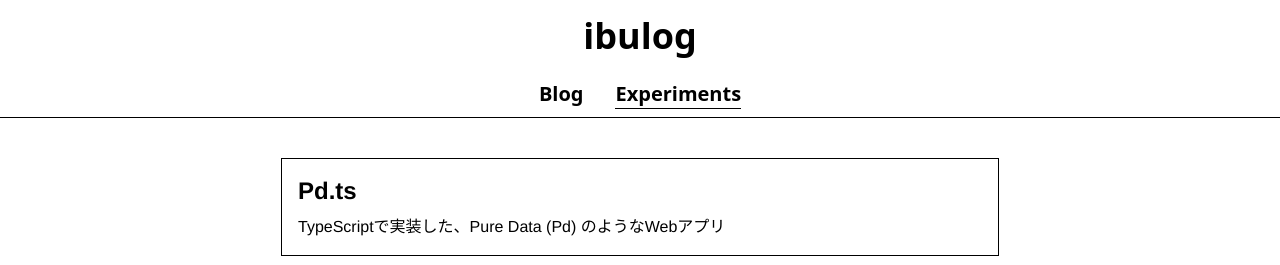
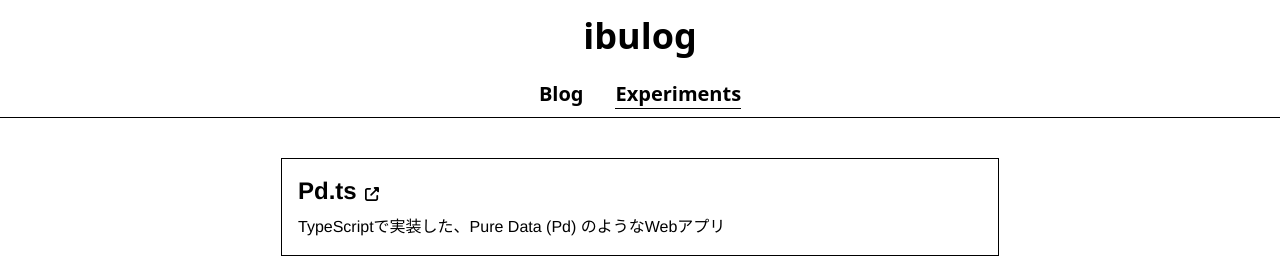
Before and after one commit to ibuibu/ibulog, a Next.js app: page /experiments in a window 1280 px wide. Shown: the top 265 px of the page. Built offline with nearby package versions, Linux system fonts and the light colour scheme; no server answers.

Commit message:
Add fontawesome icon

```diff
--- a/package.json
+++ b/package.json
@@ -9,6 +9,9 @@
     "lint": "next lint"
   },
   "dependencies": {
+    "@fortawesome/fontawesome-svg-core": "^6.2.0",
+    "@fortawesome/free-solid-svg-icons": "^6.2.0",
+    "@fortawesome/react-fontawesome": "^0.2.0",
     "fs": "^0.0.1-security",
     "glob": "^7.1.7",
     "gray-matter": "^4.0.3",
--- a/src/pages/experiments.tsx
+++ b/src/pages/experiments.tsx
@@ -1,3 +1,5 @@
+import { faUpRightFromSquare } from "@fortawesome/free-solid-svg-icons";
+import { FontAwesomeIcon } from "@fortawesome/react-fontawesome";
 import Layout from "../components/layout";
 
 export default function Home() {
@@ -8,7 +10,13 @@ export default function Home() {
       <a href={path} target="_blank" rel="noopener noreferrer">
         <div className="flex p-4 my-2 w-full border border-black transition duration-200 transform hover:scale-105 hover:rotate-2 cursor-pointer">
           <div>
-            <p className="mb-2 text-2xl font-bold">{title}</p>
+            <p className="mb-2 text-2xl font-bold">
+              {title}
+              <FontAwesomeIcon
+                icon={faUpRightFromSquare}
+                className="mx-2 text-sm"
+              />
+            </p>
             <p>TypeScriptで実装した、Pure Data (Pd) のようなWebアプリ</p>
           </div>
         </div>
```
Also changed, not shown: 1 other file (tests, documents, lock files or other folders).
